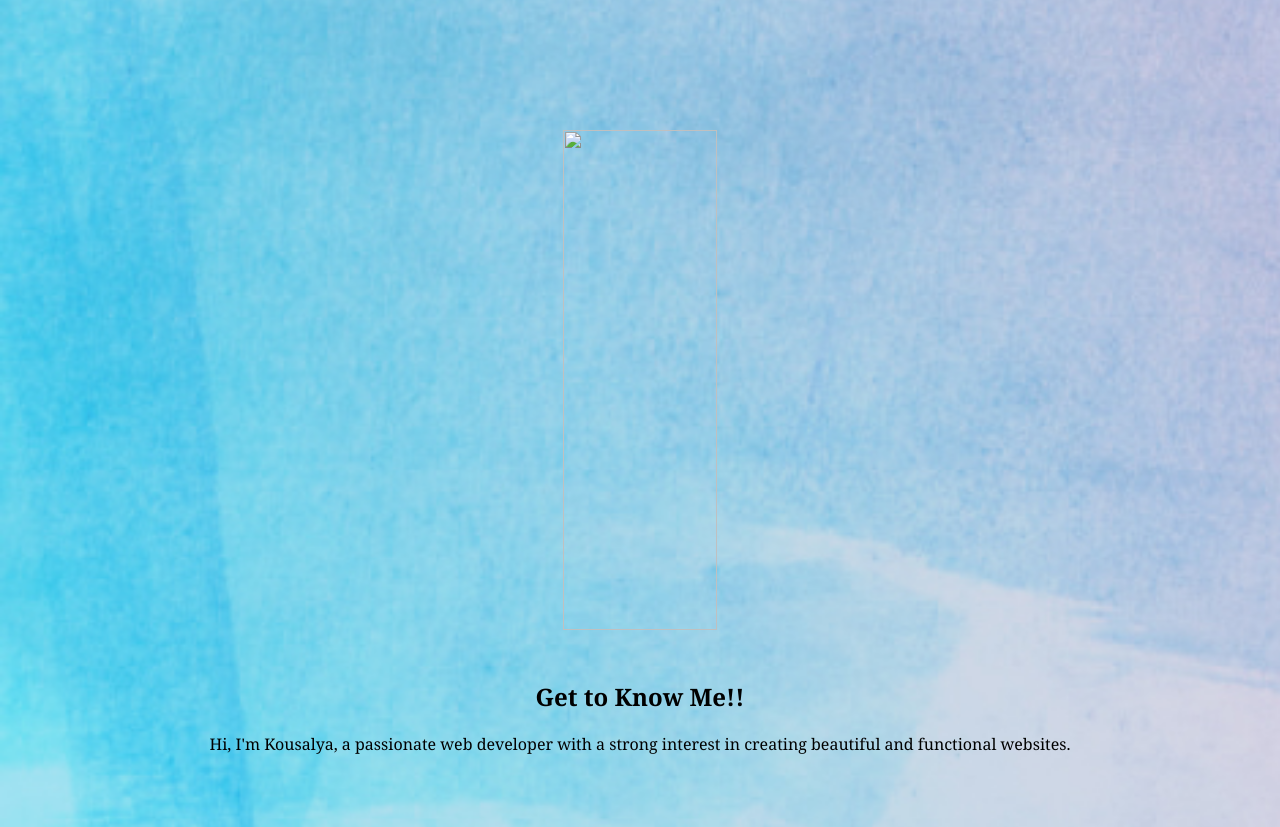
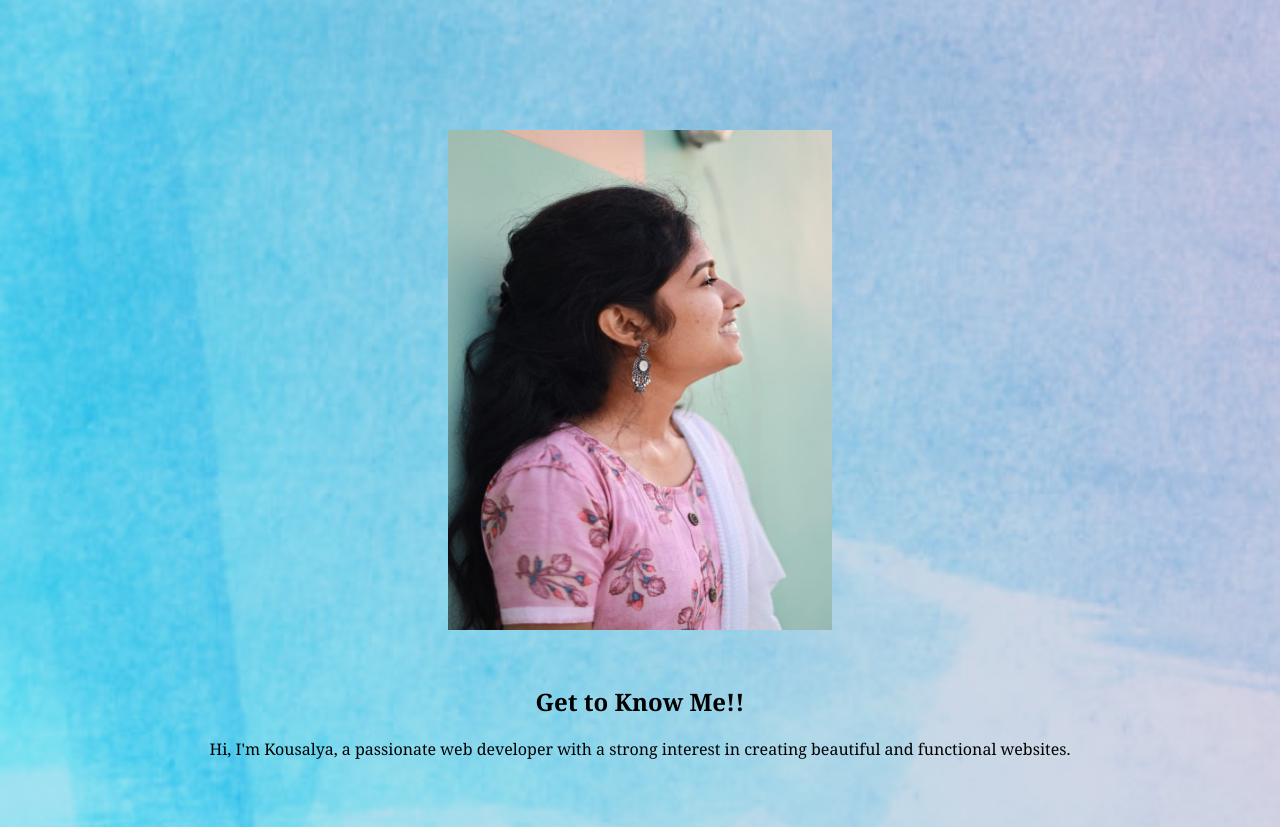
Before and after one commit to KousalyaptECE/my_portfolio, a plain HTML site: page index.html in a window 1280 px wide. Shown: the part 520-1347 px from the top of the page. Drawn offline with Linux system fonts and the light colour scheme; the site is published under a folder, as on GitHub Pages, so addresses that start at the root find nothing.

Commit message:
Update index.html

```diff
--- a/index.html
+++ b/index.html
@@ -40,7 +40,7 @@
 
   <section id="about" class="section">
     <div class="container">
-        <img src="/kousi4.jpg" width="40%" height="500px" style=" margin-bottom: 50px;">
+        <img src="./kousi4.jpg" width="40%" height="500px" style=" margin-bottom: 50px;">
       <h2>Get to Know Me!!</h2>
       <p>Hi, I'm Kousalya, a passionate web developer with a strong interest in creating beautiful and functional websites.</p>
     </div>
```
